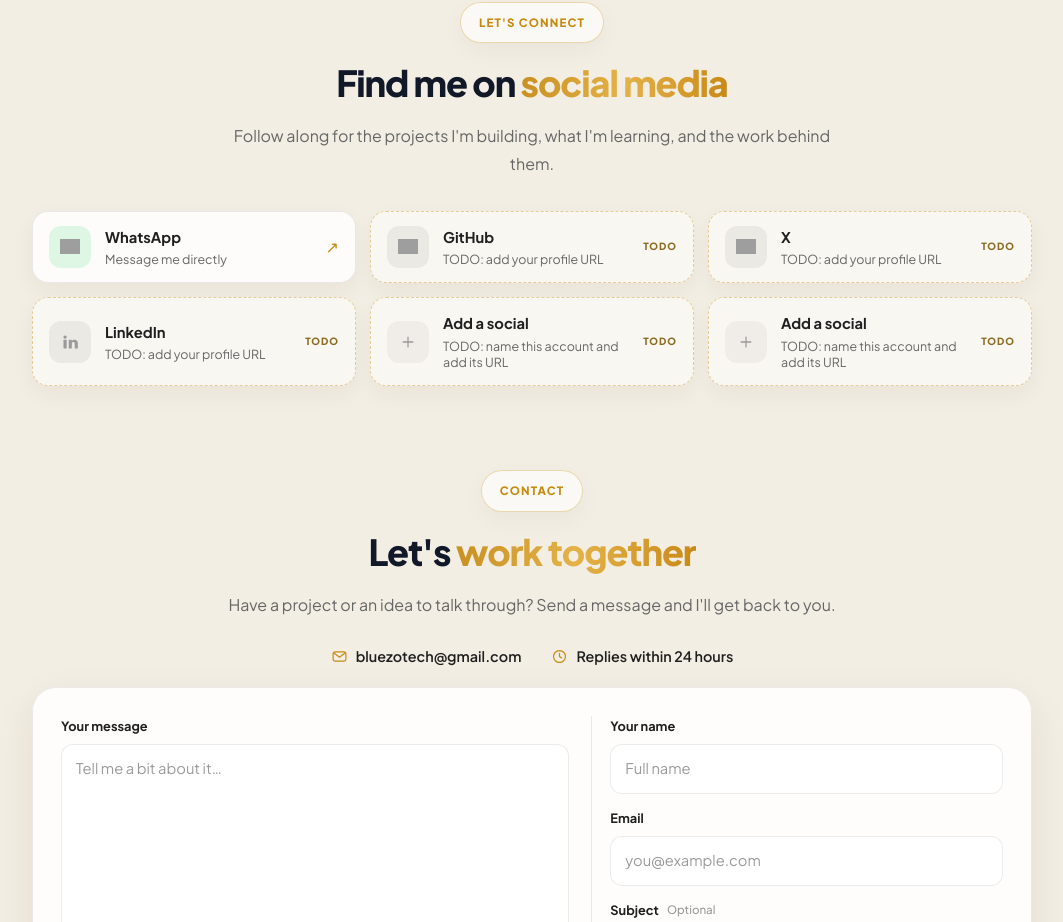
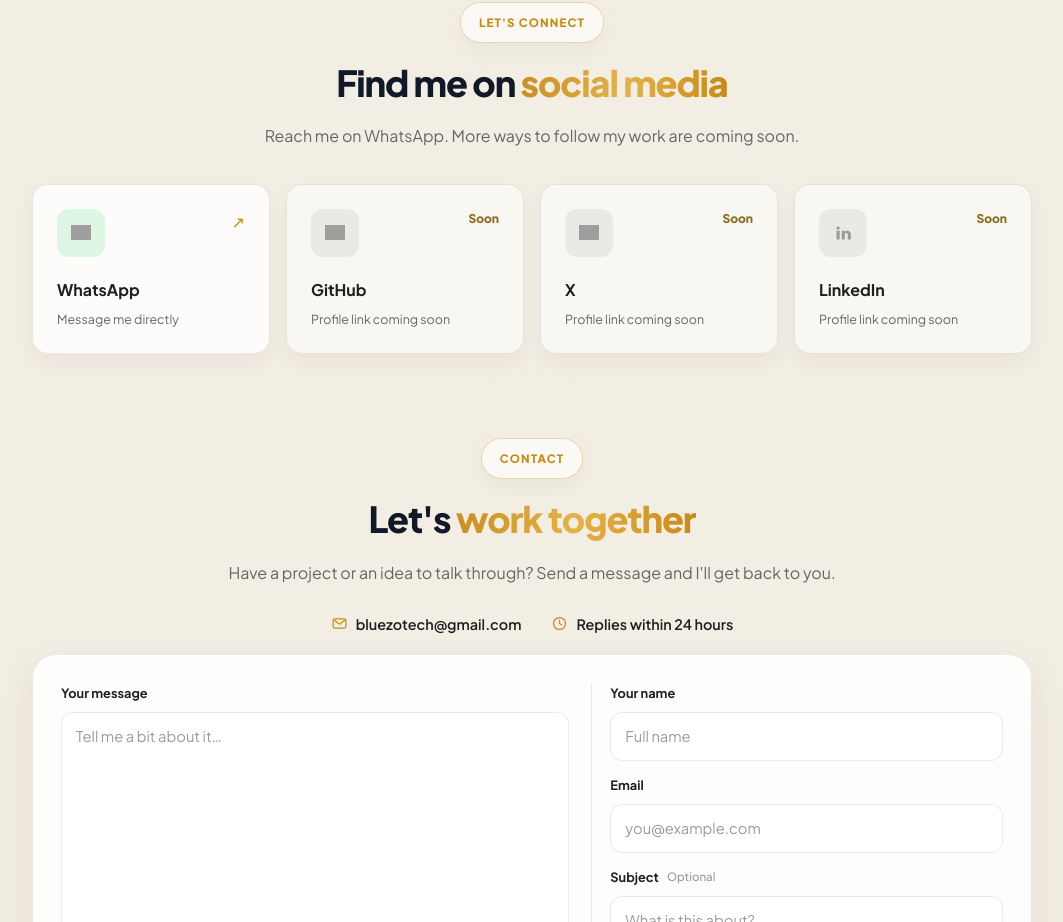
Before and after one commit to Bluezo-tech/mrugo.dev, a React (Vite) app: page / in a window 1280 px wide. Shown: the part 4278-5200 px from the top of the page, without its empty margins (108-1171 px from the left). Built offline with nearby package versions, Linux system fonts and the light colour scheme; grey boxes are pictures that could not be loaded.

Commit message:
Polish homepage social cards and remove unnamed placeholders

```diff
--- /dev/null
+++ b/src/components/SocialsSection.css
@@ -0,0 +1,35 @@
+/* Four named accounts, with a clear distinction between live and upcoming. */
+.socials-section .socials-grid {
+  grid-template-columns: repeat(4, minmax(0, 1fr));
+  gap: 16px;
+}
+.socials-section .social-card {
+  position: relative;
+  flex-direction: column;
+  align-items: flex-start;
+  gap: 20px;
+  padding: 24px;
+  min-width: 0;
+}
+.socials-section .social-icon-square { width: 48px; height: 48px; }
+.socials-section .social-card-text { gap: 8px; }
+.socials-section .social-name { font-size: 1rem; }
+.socials-section .social-detail { line-height: 1.5; }
+.socials-section .social-mark { position: absolute; top: 24px; right: 24px; }
+.socials-section .social-card.is-todo { border-style: solid; border-color: var(--border); }
+.socials-section .social-card.is-todo .social-mark { font-size: 0.75rem; letter-spacing: 0; }
+.socials-section a.social-card:focus-visible { outline: 2px solid var(--accent); outline-offset: 4px; }
+@media (max-width: 1000px) {
+  .socials-section .socials-grid { grid-template-columns: repeat(2, minmax(0, 1fr)); }
+}
+@media (max-width: 560px) {
+  .socials-section .social-card { padding: 18px; gap: 16px; }
+  .socials-section .social-mark { top: 18px; right: 18px; }
+}
+@media (max-width: 359px) {
+  .socials-section .socials-grid { grid-template-columns: 1fr; }
+}
+@media (prefers-reduced-motion: reduce) {
+  .socials-section .social-card { transition: none; }
+  .socials-section a.social-card:hover { transform: none; }
+}
--- a/src/components/SocialsSection.tsx
+++ b/src/components/SocialsSection.tsx
@@ -1,4 +1,5 @@
 import type { CSSProperties } from 'react'
+import './SocialsSection.css'
 import { SOCIALS } from '../data/content'
 import { LinkedInIcon, PlusIcon } from './Icons'
 
@@ -43,8 +44,7 @@ function SocialsSection() {
           Find me on <span className="gold-text">social media</span>
         </h2>
         <p className="section-intro">
-          Follow along for the projects I'm building, what I'm learning, and the
-          work behind them.
+          Reach me on WhatsApp. More ways to follow my work are coming soon.
         </p>
       </div>
 
@@ -63,7 +63,7 @@ function SocialsSection() {
                 <span className="social-detail">{social.detail}</span>
               </span>
               <span className="social-mark is-todo-mark" aria-hidden="true">
-                TODO
+                Soon
               </span>
             </div>
           ) : (
--- a/src/data/content.ts
+++ b/src/data/content.ts
@@ -14,9 +14,7 @@ export type Social = {
 
 /**
  * Only WhatsApp is a confirmed account (the link already existed in this
- * project). GitHub / X / LinkedIn are unconfirmed placeholders, and the last
- * two slots are unnamed on purpose — no account is claimed that Ugo hasn't
- * given.
+ * project). GitHub / X / LinkedIn remain unconfirmed placeholders.
  */
 export const SOCIALS: Social[] = [
   {
@@ -32,7 +30,7 @@ export const SOCIALS: Social[] = [
   {
     id: 'github',
     label: 'GitHub',
-    detail: 'TODO: add your profile URL',
+    detail: 'Profile link coming soon',
     iconSlug: 'github',
     iconColor: '9a9a9a',
     tint: 'rgba(31, 31, 31, 0.06)',
@@ -41,7 +39,7 @@ export const SOCIALS: Social[] = [
   {
     id: 'x',
     label: 'X',
-    detail: 'TODO: add your profile URL',
+    detail: 'Profile link coming soon',
     iconSlug: 'x',
     iconColor: '9a9a9a',
     tint: 'rgba(31, 31, 31, 0.06)',
@@ -50,24 +48,11 @@ export const SOCIALS: Social[] = [
   {
     id: 'linkedin',
     label: 'LinkedIn',
-    detail: 'TODO: add your profile URL',
+    detail: 'Profile link coming soon',
     tint: 'rgba(31, 31, 31, 0.06)',
     todo: true,
   },
-  {
-    id: 'slot-1',
-    label: 'Add a social',
-    detail: 'TODO: name this account and add its URL',
-    tint: 'rgba(154, 154, 154, 0.10)',
-    todo: true,
-  },
-  {
-    id: 'slot-2',
-    label: 'Add a social',
-    detail: 'TODO: name this account and add its URL',
-    tint: 'rgba(154, 154, 154, 0.10)',
-    todo: true,
-  },
+
 ]
 
 /** Contact details that already existed in this project. */
```
